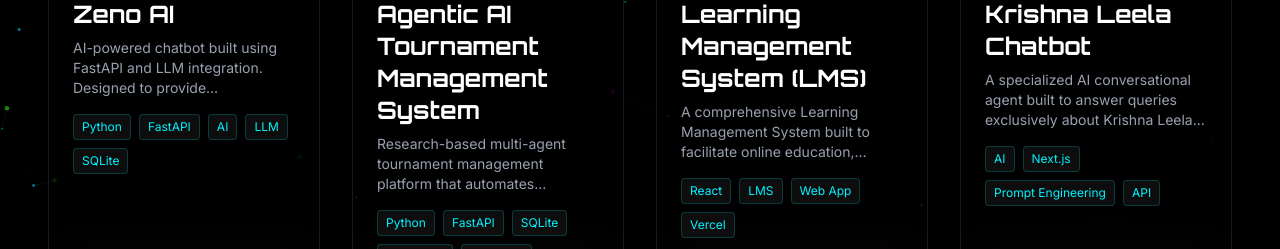
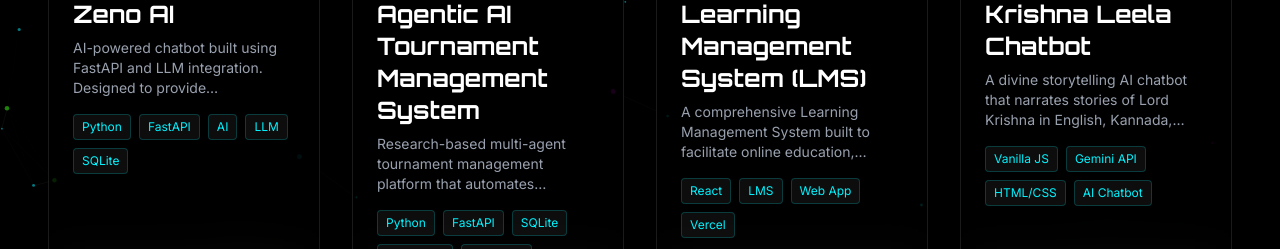
Before and after one commit to kundandr05/portfolio, a Next.js app: page /projects in a window 1280 px wide. Shown: the part 551-800 px from the top of the page. Built offline with nearby package versions, Linux system fonts and the light colour scheme.

Commit message:
Update Krishna Leela project details

```diff
--- a/src/data/projects.ts
+++ b/src/data/projects.ts
@@ -71,20 +71,20 @@
     {
         slug: "krishna-leela-chatbot",
         title: "Krishna Leela Chatbot",
-        description: "A specialized AI conversational agent built to answer queries exclusively about Krishna Leela. Engineered with strict system prompts and API boundaries to prevent out-of-domain topics.",
-        tags: ["AI", "Next.js", "Prompt Engineering", "API"],
+        description: "A divine storytelling AI chatbot that narrates stories of Lord Krishna in English, Kannada, Tamil, and Telugu, powered by Google Gemini API.",
+        tags: ["Vanilla JS", "Gemini API", "HTML/CSS", "AI Chatbot"],
         image: "/project5.png",
         github: "https://github.com/kundandr05/KrishnaLeela",
         demo: "https://krishna-leela.vercel.app/",
         demoLabel: "Live Demo",
         keyFeatures: [
-            "Domain-specific conversational intelligence",
-            "Strict topic-bounding algorithms",
-            "Seamless API key integration and protection"
+            "Multi-language support for diverse storytelling",
+            "Real-time streaming responses using Google Gemini API",
+            "Dynamic UI with suggestion chips and animations"
         ],
-        architecture: "A Next.js frontend seamlessly communicating with a securely integrated LLM backend API.",
-        challenges: "Designing rigorous prompt guardrails to ensure the chatbot consistently refused to answer off-topic questions without breaking conversational flow.",
-        futureImprovements: "Integrate a specialized vector database (RAG) containing authoritative texts for higher accuracy."
+        architecture: "A pure frontend application leveraging Vanilla JavaScript to directly interface with the Google Gemini API without a backend.",
+        challenges: "Securely managing API key configuration through localStorage and parsing streaming text responses in pure Vanilla JavaScript.",
+        futureImprovements: "Integrate a lightweight Node.js backend to completely obscure the API key and manage context windows more efficiently."
     },
     {
         slug: "personal-portfolio-website",
```
